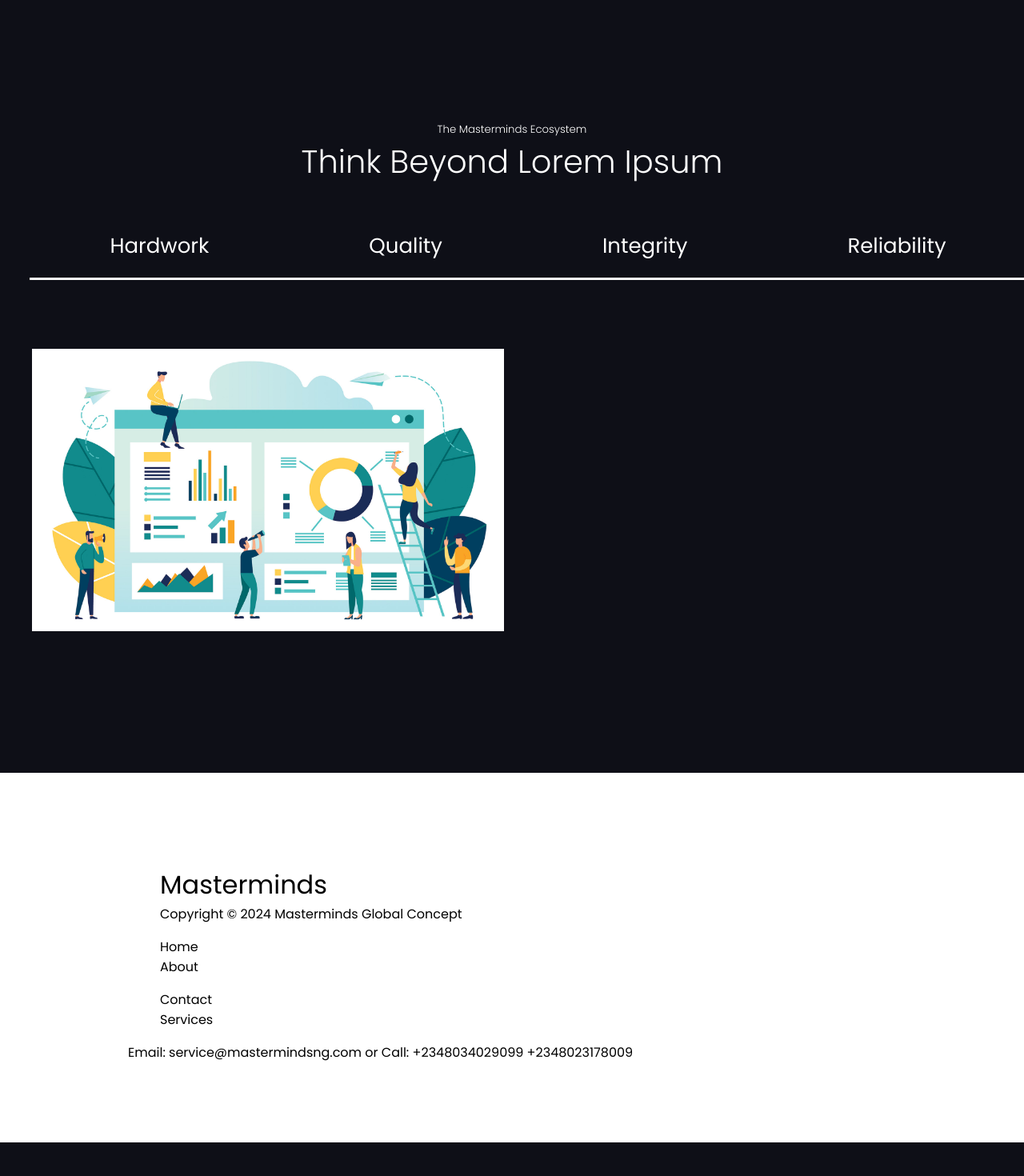
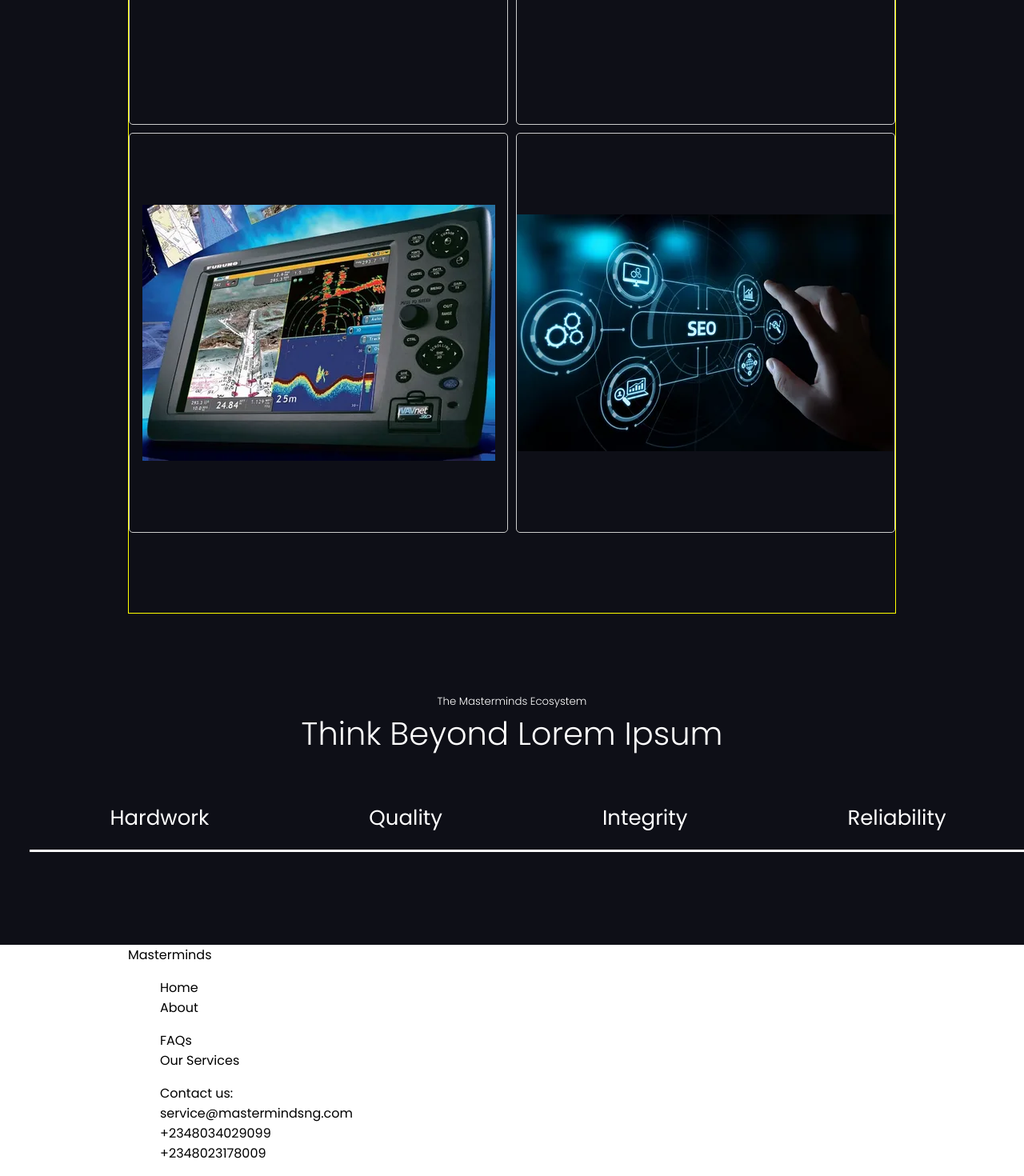
Before and after one commit to kennsawyerr/masterminds-site, a React (Vite) app: page / in a window 1280 px wide. Shown: the part 1280-2750 px from the top of the page at 80% size. Before the commit the page ends 2708 px from the top, so only its background shows below. Built offline with nearby package versions, Linux system fonts and the light colour scheme.

Commit message:
modified:   src/App.css 	modified:   src/components/About.jsx 	modified:   src/components/Footer.jsx 	modified:   src/components/Home.jsx 	modified:   src/components/Services.jsx 	modified:   src/components/Values.jsx

```diff
--- a/src/App.css
+++ b/src/App.css
@@ -90,7 +90,7 @@ body {
 
 .logo {
   color: white;
-  font-size: var(--viii);
+  font-size: var(--v);
 }
 
 .flex {
@@ -199,13 +199,14 @@ footer {
   width: 100%;
   color: white;
   font-weight: 500;
-  font-size: var(--xii);
+  font-size: var(--xv);
   text-transform: capitalize;
 }
 
 .cards {
-  width: 300px;
-  height: 300px;
+  /* width: 300px;
+  height: 300px; */
+  width: 100%;
   text-align: left;
   border: 1px solid black;
   border-radius: 20px;
@@ -214,6 +215,55 @@ footer {
   overflow: hidden;
   position: relative;
   color: white;
+}
+
+.grid-item {
+  /* background-color: #f0f0f0; */
+  border: 1px solid #ccc;
+  border-radius: 5px;
+  overflow: hidden;
+  display: flex;
+  flex-direction: column;
+  align-items: center;
+  text-align: center;
+  height: 500px;
+  padding: 10px;
+  background-position: center;
+  background-repeat: no-repeat;
+  object-fit: cover;
+  box-sizing: border-box;
+}
+
+.grid-item img {
+  max-width: 100%;
+  height: auto;
+  display: block;
+}
+
+
+
+/*
+
+.img-container {
+  width: 300px;
+  height: 300px;
+  overflow: hidden;
+  position: absolute;
+  object-fit: cover;
+  z-index: -3;
+}
+
+*/
+.service-grid {
+  display: grid;
+  /* grid-template-columns: repeat(3 , auto); */
+  grid-template-columns: repeat(auto-fill, minmax(400px, auto));
+  gap: 10px;
+  padding: 10px;
+  box-sizing: border-box;
+  list-style: none;
+  margin: 0;
+  padding: 0;
 }
 
 .text-black {
@@ -304,6 +354,10 @@ img {
   text-align: left;
   padding: 0 15px;
   margin: 0 10px;
+}
+
+.border-y {
+  border: 1px solid yellow;
 }
 
 /* Default state: hide hamburger menu */
@@ -487,3 +541,21 @@ img {
     margin: 0 auto;
   }
 }
+
+/* experimental code over here */
+
+.tab-btn {
+  cursor: pointer;
+}
+
+.tab-btn.active {
+  border-bottom: 3px solid red;
+}
+
+.content {
+  display: none;
+}
+
+.content.active {
+  display: block;
+}
--- a/src/components/About.jsx
+++ b/src/components/About.jsx
@@ -2,7 +2,11 @@
 
 const About = () => {
   return (
-    <div>About</div>
+    <>
+
+    <h2>About Us</h2>
+    <p>For over 13 years we have been giving quality performance to over 300 businesses and delivering top notch engineering services that has wowed all our customers and literally improved their business performance</p>
+    </>
   )
 }
 
--- a/src/components/Footer.jsx
+++ b/src/components/Footer.jsx
@@ -3,32 +3,33 @@ const Footer = () => {
   return (
     <>
       <footer>
-        <div className="container footer-flex sect-pad">
+        <div className="container footer-flex ">
           <div className="text-box-cont">
+            {/* <p className="">
+                  Copyright &copy; 2024 Masterminds Global Concept
+                </p> */}
+
+            <div>
+              Masterminds
+            </div>
+
             <ul>
-              <li>
-                {" "}
-                <div className="logo text-black">Masterminds</div>
-              </li>
-              <li>
-                <p className="">
-                  Copyright &copy; 2024 Masterminds Global Concept
-                </p>
-              </li>
-            </ul>
-
-            <ul className="">
               <li>Home</li>
               <li>About</li>
             </ul>
-            <ul className="">
-              <li>Contact</li>
-              <li>Services</li>
+            <ul>
+              <li>FAQs</li>
+              <li>Our Services</li>
             </ul>
-            <p>
-              Email: service@mastermindsng.com or Call: +2348034029099
-              +2348023178009
-            </p>
+
+            <ul>
+              <li>Contact us:</li>
+              <li>service@mastermindsng.com</li>
+              <li>+2348034029099</li>
+              <li>+2348023178009</li>
+            </ul>
+
+
           </div>
         </div>
       </footer>
--- a/src/components/Services.jsx
+++ b/src/components/Services.jsx
@@ -3,13 +3,18 @@ const Services = () => {
   return (
     <>
       <div className="container ">
-        <div className="text-box-cont">
-        <ul className="flex service-flex sect-pad">
+        <div className="text-box-cont border-y sect-pad">
+          <h2>Our Services</h2>
+          <ul className=" service-grid">
             {services.map((item) => (
-            <li className="cards" key={item.id}>
-              <div className="img-container">
-                <img src={item.src} className="" alt="" />
-              </div>
+              <li
+                className="grid-item"
+                key={item.id}
+                style={{ backgroundImage: `url(${item.src})`,maxWidth:"100%" }}
+              >
+                {/* <div className="">
+                  <img src={item.src} className="z-90" alt="" />
+                </div> */}
                 <div className="text-overlay">
                   <h1 className="services-h">{item.h1}</h1>
                   <p className="services-p">{item.paragraph}</p>
@@ -18,6 +23,7 @@ const Services = () => {
             ))}
           </ul>
         </div>
+
       </div>
     </>
   );
--- a/src/components/Values.jsx
+++ b/src/components/Values.jsx
@@ -1,45 +1,79 @@
 import { useState } from "react";
-import Vector from "./vector-image.jpg";
-import { values } from "../constants/files";
+
 const Values = () => {
-  const [selected, setSelected] = useState(false);
+  const [activeTab, setActiveTab] = useState("");
 
-  const handleSelect = () => {
-    setSelected(true);
+  const handleTabClick = (id) => {
+    setActiveTab(id);
   };
+
+  const values = [
+    {
+      id: "1",
+      name: "Hardwork",
+      content:
+        "1 Lorem ipsum dolor sit amet consectetur adipisicing elit. Provident,ea libero. Lorem ipsum dolor sit amet consectetur, adipisicing elit.Corrupti ad magni facilis quidem ducimus libero tenetur, offi ciaomnis sapiente? Voluptatibus.",
+      img: "/vessel.jpg",
+    },
+    {
+      id: "2",
+      name: "Quality",
+      content:
+        "2 Lorem ipsum dolor sit amet consectetur adipisicing elit. Provident,ea libero. Lorem ipsum dolor sit amet consectetur, adipisicing elit.Corrupti ad magni facilis quidem ducimus libero tenetur, offi ciaomnis sapiente? Voluptatibus.",
+      img: "/vessel.jpg",
+    },
+    {
+      id: "3",
+      name: "Integrity",
+      content:
+        "3 Lorem ipsum dolor sit amet consectetur adipisicing elit. Provident,ea libero. Lorem ipsum dolor sit amet consectetur, adipisicing elit.Corrupti ad magni facilis quidem ducimus libero tenetur, offi ciaomnis sapiente? Voluptatibus.",
+      img: "/vessel.jpg",
+    },
+    {
+      id: "4",
+      name: "Reliability",
+      content:
+        "4 Lorem ipsum dolor sit amet consectetur adipisicing elit. Provident,ea libero. Lorem ipsum dolor sit amet consectetur, adipisicing elit.Corrupti ad magni facilis quidem ducimus libero tenetur, offi ciaomnis sapiente? Voluptatibus.",
+      img: "/vessel.jpg",
+    },
+  ];
+
   return (
-    <>
     <section className="sect-pad container our-values">
       <h5 className="white">The Masterminds Ecosystem</h5>
       <h2>Think Beyond Lorem Ipsum</h2>
 
-        <ul className="flex grid ">
-          <li onClick={handleSelect}>Hardwork</li>
-          <li onClick={handleSelect}>Quality</li>
-          <li onClick={handleSelect}>Integrity</li>
-          <li onClick={handleSelect}>Reliability</li>
+      <ul className="flex grid">
+        {values.map((value) => (
+          <li
+            key={value.id}
+            data-id={value.id}
+            className={`tab-btn ${activeTab === value.id ? "active" : ""}`}
+            onClick={() => handleTabClick(value.id)}
+          >
+            {value.name}
+          </li>
+        ))}
       </ul>
 
       <div className="text-box-container flex3">
+        {values.map((value) => (
+          <div
+            key={value.id}
+            id={value.id}
+            className={`content ${activeTab === value.id ? "active" : ""}`}
+          >
             <div className="our-values-img-container">
-            <img src={Vector} alt="" />
+              {/* Add your image source here */}
+              <img src={`${value.img}`} alt={value.name} />
             </div>
-          <div
-            className={`our-values-text ${
-              selected ? "display-value" : "hide-value "
-            }`}
-          >
-            <div>
-              {values.map((item) =>(
-                <div key={item.id}>
-                  <p>{item.p}</p>
+            <div className="our-values-text">
+              <p>{value.content}</p>
+            </div>
           </div>
         ))}
       </div>
-          </div>
-        </div>
     </section>
-    </>
   );
 };
 
```
Also changed, not shown: src/components/Home.jsx (+5 -8 lines). Lines whose indentation alone changed are shown as unchanged.
